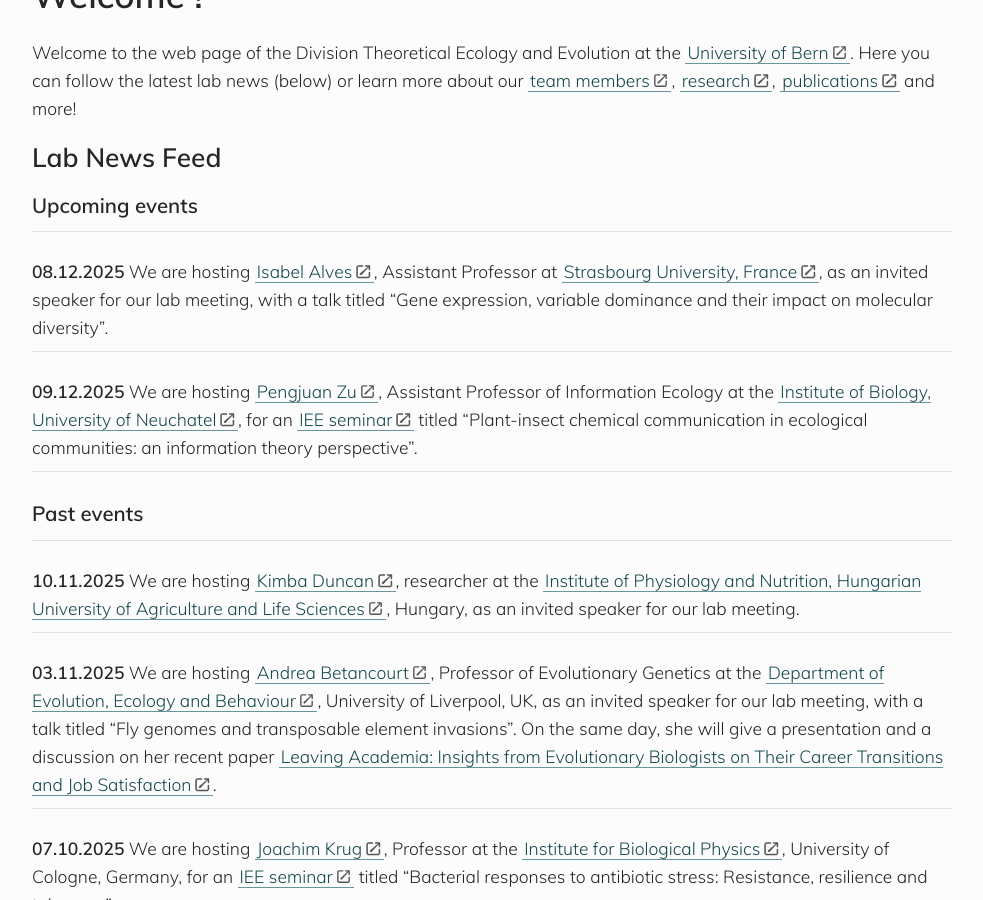
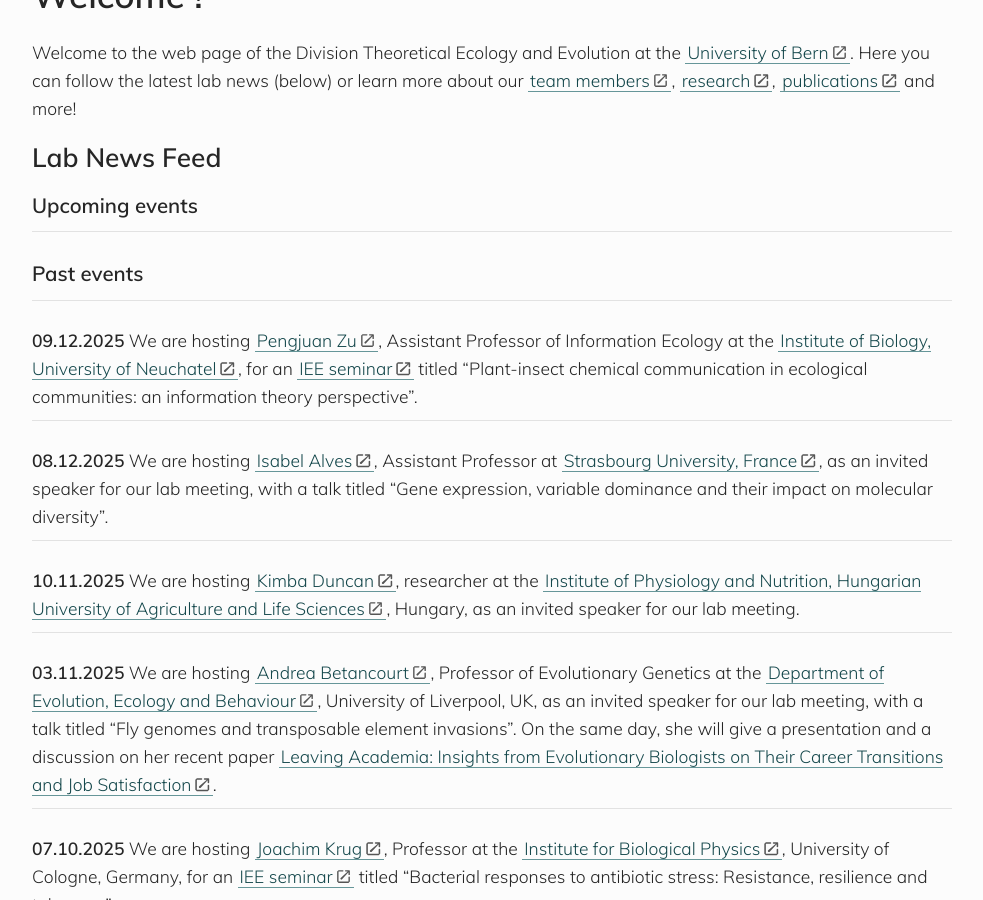
Before and after one commit to banklab/banklab.github.io, a Jekyll site: the page built from index.md, in a window 1280 px wide and 900 px high, scrolled down 383 px. Shown: the whole window, without its empty margins (148-1131 px from the left). Built offline with Jekyll 4.4.1, drawn with Linux system fonts in a browser that asks for light colours; some web fonts are replaced; part of the change alters nothing that is shown.

```diff
--- a/index.md
+++ b/index.md
@@ -14,7 +14,8 @@ Welcome to the web page of the Division Theoretical Ecology and Evolution at the
 
 ---
 
-**08.12.2025** We are hosting [Isabel Alves](https://scholar.google.com/citations?user=In3JrxoAAAAJ&hl=fr), Assistant Professor at [Strasbourg University, France](https://www.unistra.fr/), as an invited speaker for our lab meeting, with a talk titled "Gene expression, variable dominance and their impact on molecular diversity".
+
+### Past events
 
 ---
 
@@ -22,7 +23,8 @@ Welcome to the web page of the Division Theoretical Ecology and Evolution at the
 
 ---
 
-### Past events
+**08.12.2025** We are hosting [Isabel Alves](https://scholar.google.com/citations?user=In3JrxoAAAAJ&hl=fr), Assistant Professor at [Strasbourg University, France](https://www.unistra.fr/), as an invited speaker for our lab meeting, with a talk titled "Gene expression, variable dominance and their impact on molecular diversity".
+
 
 ---
 
```
